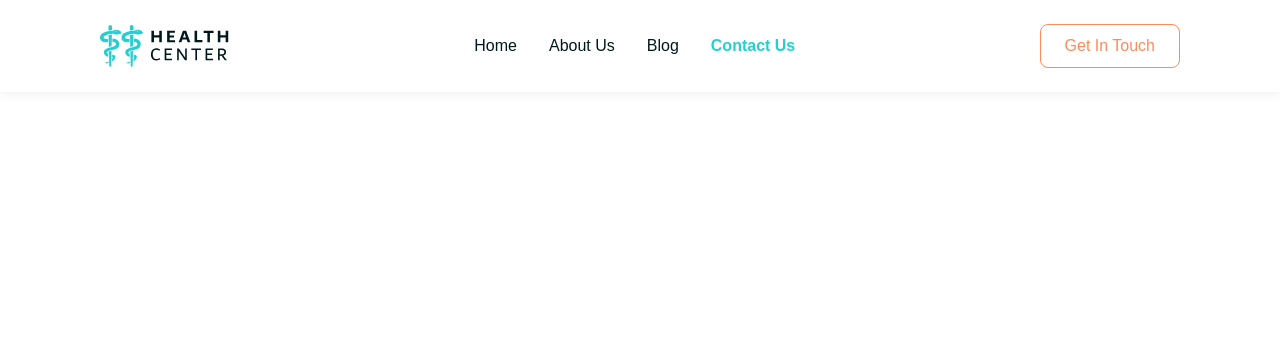
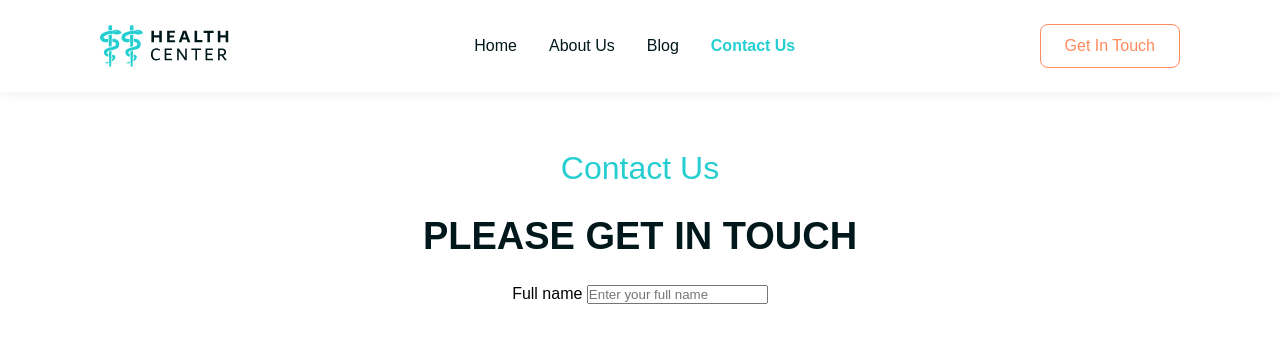
Before and after one commit to Dialavictor/health-care, a plain HTML site: page contact.html in a window 1280 px wide. Drawn offline with Linux system fonts and the light colour scheme.

Commit message:
contact section added

```diff
--- a/contact.html
+++ b/contact.html
@@ -20,5 +20,25 @@
       <a class="btn-1" href="#">Get In Touch</a>
     </nav>
 
+    <!-- Contact Section -->
+    <div class="contact-us-container">
+      <div class="contact-us-heading">
+        <h4>Contact Us</h4>
+        <h2>Please get in touch</h2>
+      </div>
+
+      <div class="form-container">
+        <div class="form-content-container">
+          <form action="">
+            <label for="fname">Full name</label>
+            <input type="text" placeholder="Enter your full name">
+          </form>
+        </div>
+
+        <div class="address-container">
+
+        </div>
+      </div>
+    </div>
 </body>
 </html>
--- a/style.css
+++ b/style.css
@@ -558,6 +558,31 @@ body {
   text-transform: uppercase;
 }
 
+/*********************** Contact style section ********************/
+.contact-us-container{
+  display: flex;
+  flex-direction: column;
+  text-align: center;
+  justify-content: center;
+  padding-top: 150px;
+}
+
+.contact-us-heading h4 {
+  color: #25ced1;
+  font-size: 32px;
+  font-weight: 100;
+  margin-bottom: 24px;
+}
+
+.contact-us-heading h2 {
+  color: #00181b;
+  font-size: 38px;
+  font-weight: 700;
+  line-height: 50px;
+  text-transform: uppercase;
+  margin-bottom: 24px;
+}
+
 /********************** Footer Style Section ********************/
 .footer-container{
   background-color: #00181b;
```
